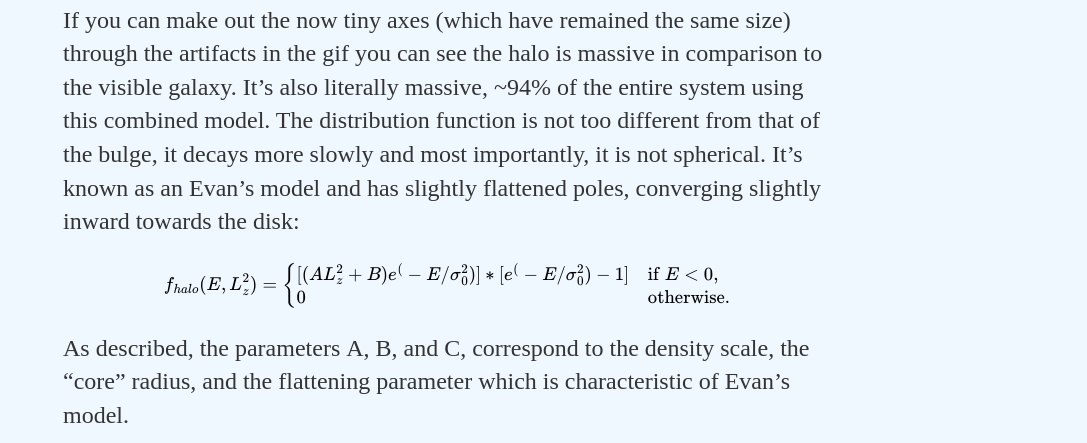
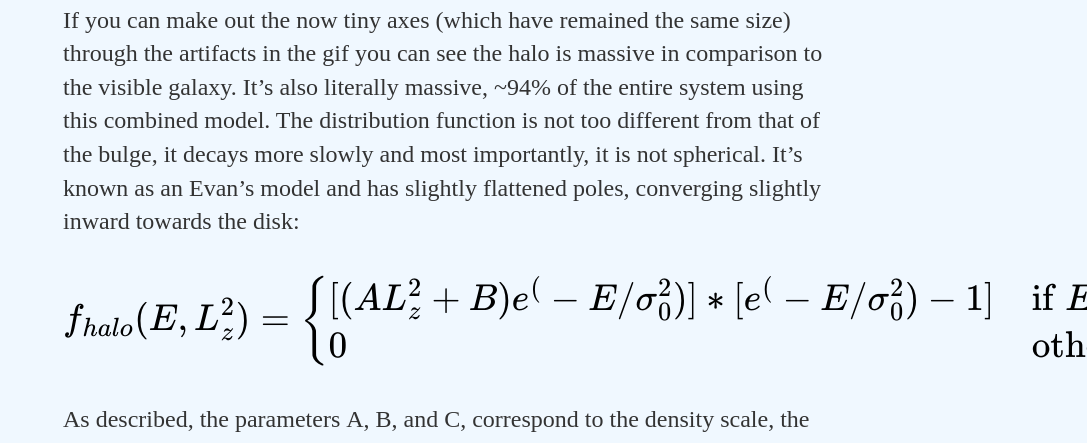
Before and after one commit to Kyle-Lewis/Kyle-Lewis.github.io, a Jekyll site: the page built from _posts/2017-07-19-N-Body-Simulations-For-Galaxies-Cuda.md, in a window 1280 px wide. Shown: the part 3831-4274 px from the top of the page, without its empty margins (193-1280 px from the left). Built offline with Jekyll 4.4.1, drawn with Linux system fonts in a browser that asks for light colours; formulas are drawn with MathJax 3.

Commit message:
script update

```diff
--- a/_posts/2017-07-19-N-Body-Simulations-For-Galaxies-Cuda.md
+++ b/_posts/2017-07-19-N-Body-Simulations-For-Galaxies-Cuda.md
@@ -72,7 +72,7 @@ the density and frequency parameters with a tilde are chosen to match observatio
 
 If you can make out the now tiny axes (which have remained the same size) through the artifacts in the gif you can see the halo is massive in comparison to the visible galaxy. It's also literally massive, ~94% of the entire system using this combined model. The distribution function is not too different from that of the bulge, it decays more slowly and most importantly, it is not spherical. It's known as an Evan's model and has slightly flattened poles, converging slightly inward towards the disk:
 
-<div style="font-size: 150%; zoom:0.5; -moz-transform:scale(1.5)">
+<div style="font-size: 150%;">
 	$$
 		f_{halo}(E,L_z^2) =
 			\begin{cases}
```
